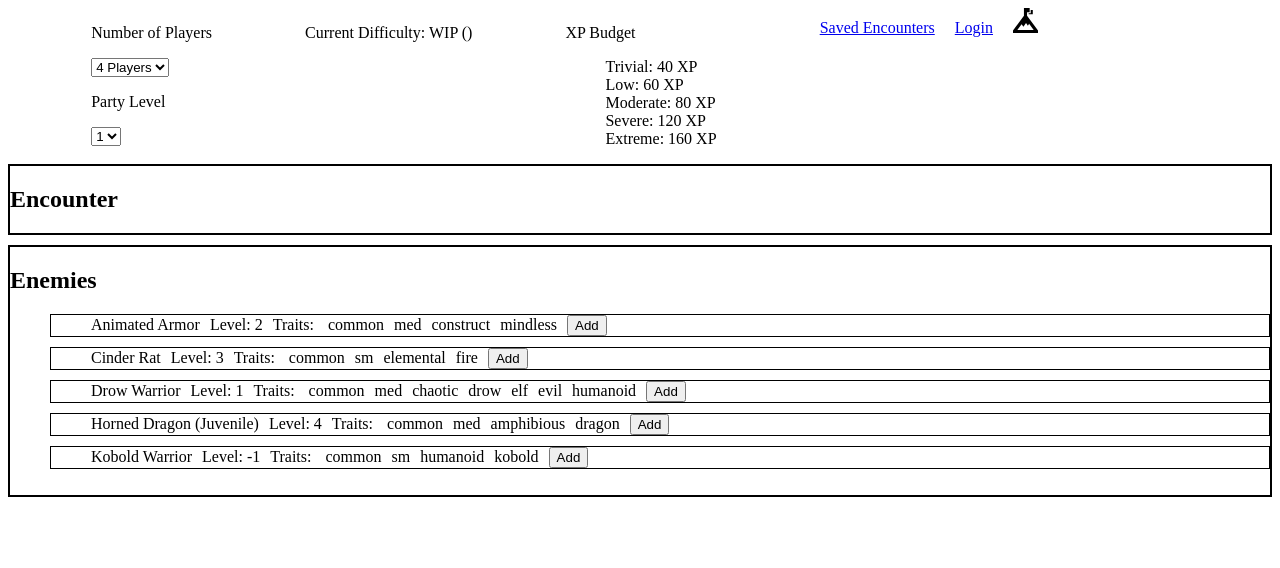
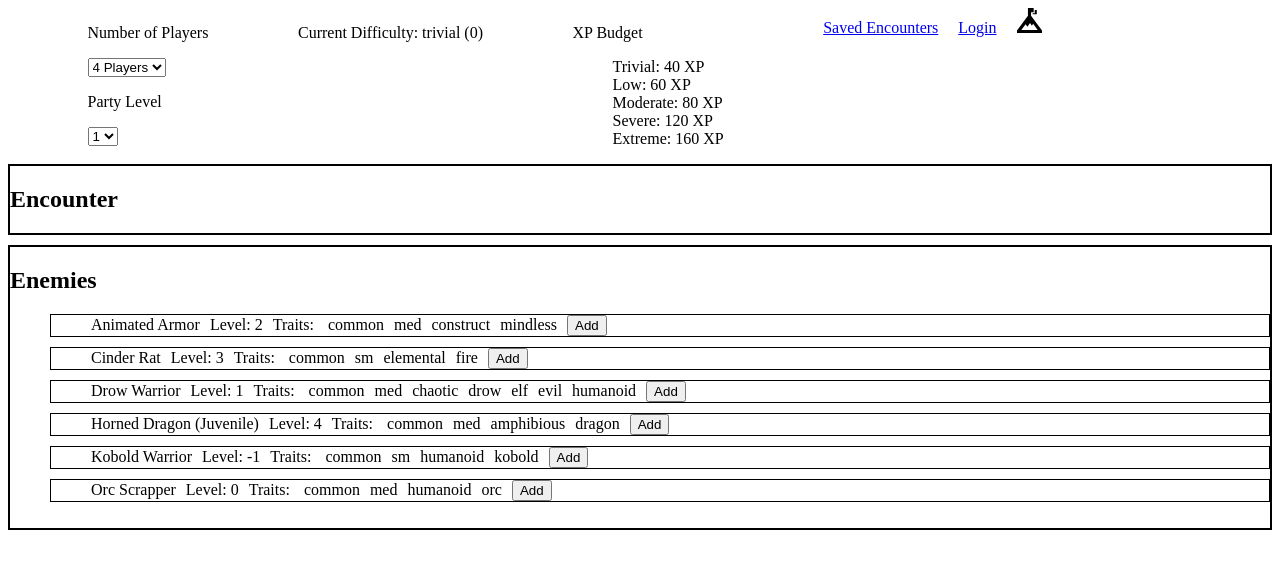
Before and after one commit to RobinPhillips98/trailmarker, a React (Vite) app in the folder frontend/: page / in a window 1280 px wide. Shown: the top 568 px of the page. Built offline with nearby package versions, Linux system fonts and the light colour scheme.

Commit message:
Frontend: Implemented difficulty display

```diff
--- a/frontend/assets/dummyData.jsx
+++ b/frontend/assets/dummyData.js
@@ -275,5 +275,59 @@ export const enemies = [
             }
             }
         }
+    },
+    {
+        id: 6,
+        name: "Orc Scrapper",
+        level: 0,
+        traits: [
+            "common",
+            "med",
+            "humanoid",
+            "orc"
+        ],
+        perception: 5,
+        skills: {
+            athletics: 5,
+            intimidation: 2
+        },
+        attributeModifiers: {
+            str: 3,
+            dex: 2,
+            con: 2,
+            int: 0,
+            wis: 1,
+            cha: 0
+        },
+        defenses: {
+            armorClass: 14,
+            saves: {
+            fortitude: 5,
+            reflex: 4,
+            will: 2
+            }
+        },
+        maxHitPoints: 18,
+        immunities: [],
+        speed: 25,
+        actions: {
+            attacks: {
+            Battle_Axe: {
+                attackBonus: 7,
+                damage: "1d8+3",
+                damageType: "piercing"
+            },
+            Fist: {
+                attackBonus: 7,
+                damage: "1d4+3",
+                damageType: "bludgeoning"
+            },
+            Javelin: {
+                attackBonus: 4,
+                damage: "1d6+3",
+                damageType: "piercing"
+            }
+            }
+        }
     }
 ]
--- a/frontend/src/js/App.jsx
+++ b/frontend/src/js/App.jsx
@@ -1,4 +1,4 @@
-import { useState } from "react";
+import { useState, useEffect } from "react";
 
 import Header from "./components/header/Header";
 import EncounterDisplay from "./components/encounter_display/EncounterDisplay";
@@ -9,17 +9,17 @@ function App() {
     const [selectedEnemies, setSelectedEnemies] = useState([]);
 
     const addEnemy = (enemy) => {
-        const exists = selectedEnemies.some((e) => {
-            return e.id === enemy.id;
+        const exists = selectedEnemies.some((targetEnemy) => {
+            return targetEnemy.id === enemy.id;
         })
         if (!exists) {
             enemy["quantity"] = 1;
             setSelectedEnemies(prev => [...prev, enemy]);
         } else {
             setSelectedEnemies((prev) => {
-                prev.map((e) => {
-                    if (e.id === enemy.id)
-                        e.quantity++;
+                prev.map((targetEnemy) => {
+                    if (targetEnemy.id === enemy.id)
+                        targetEnemy.quantity++;
                 });
                 return [...prev];
             });
@@ -31,16 +31,16 @@ function App() {
             removeEnemy(enemy);
             return;
         }
-        const exists = selectedEnemies.some((e) => {
-            return e.id === enemy.id;
+        const exists = selectedEnemies.some((targetEnemy) => {
+            return targetEnemy.id === enemy.id;
         })
         if (!exists)
             return;
         else {
             setSelectedEnemies((prev) => {
-                prev.map((e) => {
-                    if (e.id === enemy.id)
-                        e.quantity--;
+                prev.map((targetEnemy) => {
+                    if (targetEnemy.id === enemy.id)
+                        targetEnemy.quantity--;
                 });
                 return [...prev];
             });
@@ -52,15 +52,104 @@ function App() {
         setSelectedEnemies((prev) => prev.filter(e => e !== enemy));
     }
 
+    const [partySize, setPartySize] = useState(4);
+
+    const handlePartySize = (event) => {
+        setPartySize(event.target.value);
+    }
+
+    const [partyLevel, setPartyLevel] = useState(1);
+
+    const handlePartyLevel = (event) => {
+        setPartyLevel(event.target.value);
+    }
+
+    const [budget, setBudget] = useState({});
+
+    // Sets XP budget based on party size
+    useEffect(() => {
+        const characterAdjustment = partySize - 4;
+        const newBudget = {
+            trivial: 40 + (10 * characterAdjustment),
+            low: 60 + (20 * characterAdjustment),
+            moderate: 80 + (20 * characterAdjustment),
+            severe: 120 + (30 * characterAdjustment),
+            extreme: 160 + (40 * characterAdjustment),
+        }
+        setBudget(newBudget);
+    }, [partySize]);
+
+    const [xp, setXP] = useState(0);
+
+    // Set earned XP based on selected enemies
+    useEffect(() => {
+        let accumXP = 0;
+        selectedEnemies.forEach((currentEnemy) => {
+            const levelDifference = currentEnemy.level - partyLevel;
+            switch (levelDifference) {
+                case -4:
+                    accumXP += 10 * currentEnemy.quantity;
+                    break;
+                case -3:
+                    accumXP += 15 * currentEnemy.quantity;
+                    break;
+                case -2:
+                    accumXP += 20 * currentEnemy.quantity;
+                    break;
+                case -1:
+                    accumXP += 30 * currentEnemy.quantity;
+                    break;
+                case 0:
+                    accumXP += 40 * currentEnemy.quantity;
+                    break;
+                case 1:
+                    accumXP += 60 * currentEnemy.quantity;
+                    break;
+                case 2:
+                    accumXP += 80 * currentEnemy.quantity;
+                    break;
+                case 3:
+                    accumXP += 120 * currentEnemy.quantity;
+                    break;
+                case 4:
+                    accumXP += 160 * currentEnemy.quantity;
+                    break;
+            }
+        })
+        setXP(accumXP);
+    }, [selectedEnemies, partyLevel]);
+
+    const [difficulty, setDifficulty] = useState("");
+
+    // Set difficulty based on total XP with current XP budget
+    useEffect(() => {
+        if (xp < budget.low)
+            setDifficulty("trivial");
+        else if (xp >= budget.low && xp < budget.moderate)
+            setDifficulty("low");
+        else if (xp >= budget.moderate && xp < budget.severe)
+            setDifficulty("moderate");
+        else if (xp >= budget.severe && xp < budget.extreme)
+            setDifficulty("severe");
+        else
+            setDifficulty("extreme");
+    }, [xp, budget]);
+
     return (
         <>
-            <Header/>
+            <Header
+                handlePartySize={handlePartySize}
+                handlePartyLevel={handlePartyLevel}
+                budget={budget}
+                xp={xp}
+                difficulty={difficulty}
+            />
             <main>
                 <EncounterDisplay
-                    enemies={selectedEnemies}
                     handleRemove={removeEnemy}
                     handleDecrement={decrementQuantity}
                     handleAdd={addEnemy}
+                    enemies={selectedEnemies}
                 />
                 <EnemyList handleAdd={addEnemy}/>
             </main>
--- a/frontend/src/js/components/header/Header.jsx
+++ b/frontend/src/js/components/header/Header.jsx
@@ -1,41 +1,15 @@
-import { useState, useEffect } from "react";
-
 import PartyInfoForm from "./PartyInfoForm";
 import CurrentDifficultyDisplay from "./CurrentDifficultyDisplay";
 import XPBudget from "./XPBudget";
 import NavBar from "./NavBar";
 
-function Header() {
-    const [partySize, setPartySize] = useState(4);
-    const [partyLevel, setPartyLevel] = useState(1);
-    const [budget, setBudget] = useState({});
-
-    // Sets XP budget based on party size
-    useEffect(() => {
-        const characterAdjustment = partySize - 4;
-        const budget = {
-            trivial: 40 + (10 * characterAdjustment),
-            low: 60 + (20 * characterAdjustment),
-            moderate: 80 + (20 * characterAdjustment),
-            severe: 120 + (30 * characterAdjustment),
-            extreme: 160 + (40 * characterAdjustment),
-        }
-        setBudget(budget);
-    }, [partySize]);
-
-    const handlePartySize = (event) => {
-        setPartySize(event.target.value);
-    }
-
-    const handlePartyLevel = (event) => {
-        setPartyLevel(event.target.value);
-    }
-
+function Header(props) {
     return (
         <header>
-            <PartyInfoForm handlePartySize={handlePartySize} partyLevel={partyLevel} handlePartyLevel = {handlePartyLevel} />
-            <CurrentDifficultyDisplay difficulty="WIP" xp="" />
-            <XPBudget budget={budget} />
+            <PartyInfoForm
+                handlePartySize={props.handlePartySize}handlePartyLevel = {props.handlePartyLevel} />
+            <CurrentDifficultyDisplay difficulty={props.difficulty} xp={props.xp} />
+            <XPBudget budget={props.budget} />
             <NavBar />
         </header>
     )
```
